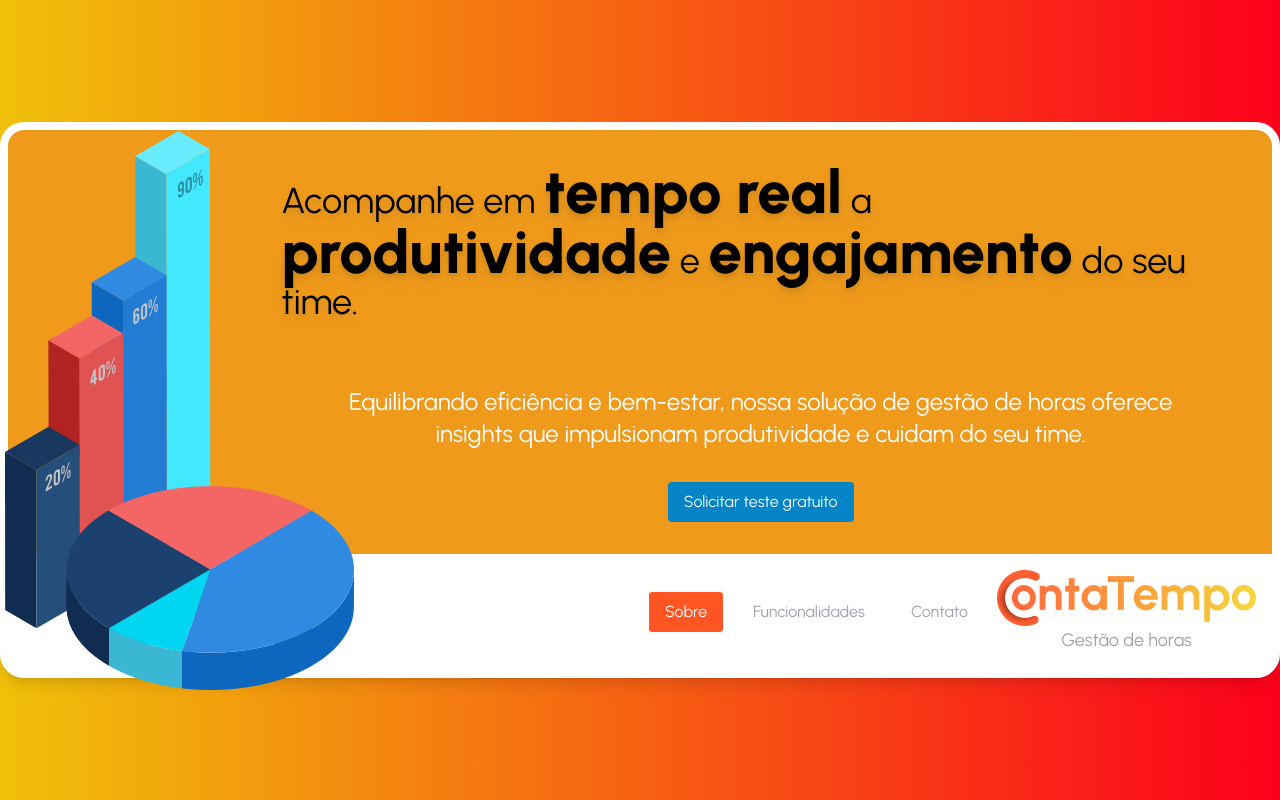
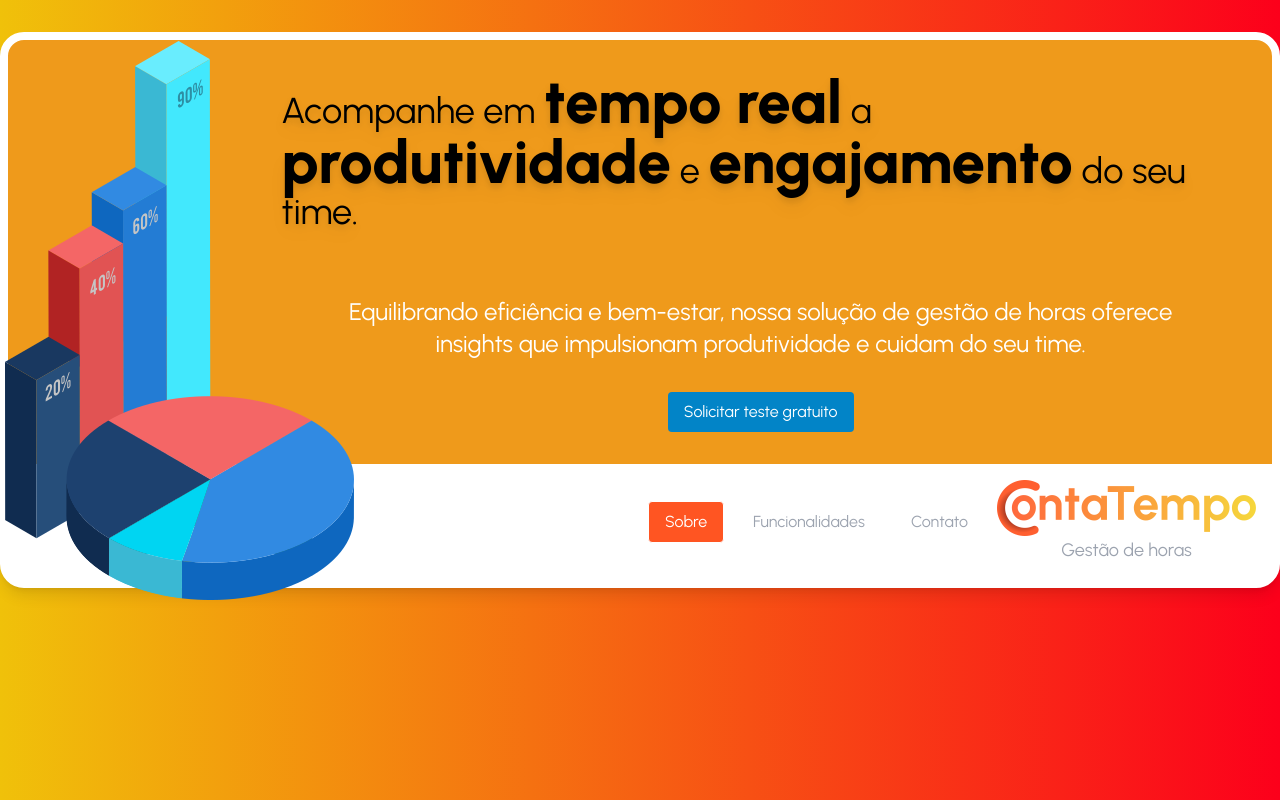
Before and after one commit to ProdutiveLab/LandingPage, a Next.js app: page / in a window 1280 px wide. Built offline with nearby package versions, Linux system fonts and the light colour scheme.

Commit message:
fix: fix container height

```diff
--- a/src/app/layout.tsx
+++ b/src/app/layout.tsx
@@ -18,8 +18,8 @@ export default function RootLayout({
   children: React.ReactNode;
 }>) {
   return (
-    <html className={`${urbanist.variable} h-auto`} lang="en">
-      <body className='h-screen content-center bg-gradient-to-r from-[#f0c10a] to-[#fc001b] flex'>{children}</body>
+    <html className={`${urbanist.variable}`} lang="en">
+      <body className='content-center bg-gradient-to-r from-[#f0c10a] to-[#fc001b] flex'>{children}</body>
     </html>
   );
 }
--- a/src/app/page.tsx
+++ b/src/app/page.tsx
@@ -65,8 +65,8 @@ export default function Home() {
   const [likes, setLikes] = useState('sobre');
 
   return (
-    <main className="max-lg:h-full bg-bgMain rounded-3xl container mx-auto border-white border-8 self-center shadow-lg">
-      <div className="max-lg:max-h-screen max-lg:overflow-y-auto p-8">
+    <main className="max-lg:mt-0 mt-8 bg-bgMain rounded-3xl container mx-auto border-white border-8 self-center shadow-lg">
+      <div className="max-lg:p-4 p-8">
         <div className={`max-lg:flex-col max-lg:flex-col-reverse flex max-lg:items-center transition-all duration-500 ${likes === 'sobre' ? 'opacity-100 h-auto visible block' : 'opacity-0 p-0 h-0 invisible none'}`}>
           <div className="relative w-4/12 max-lg:w-1/2">
             <Image
```
